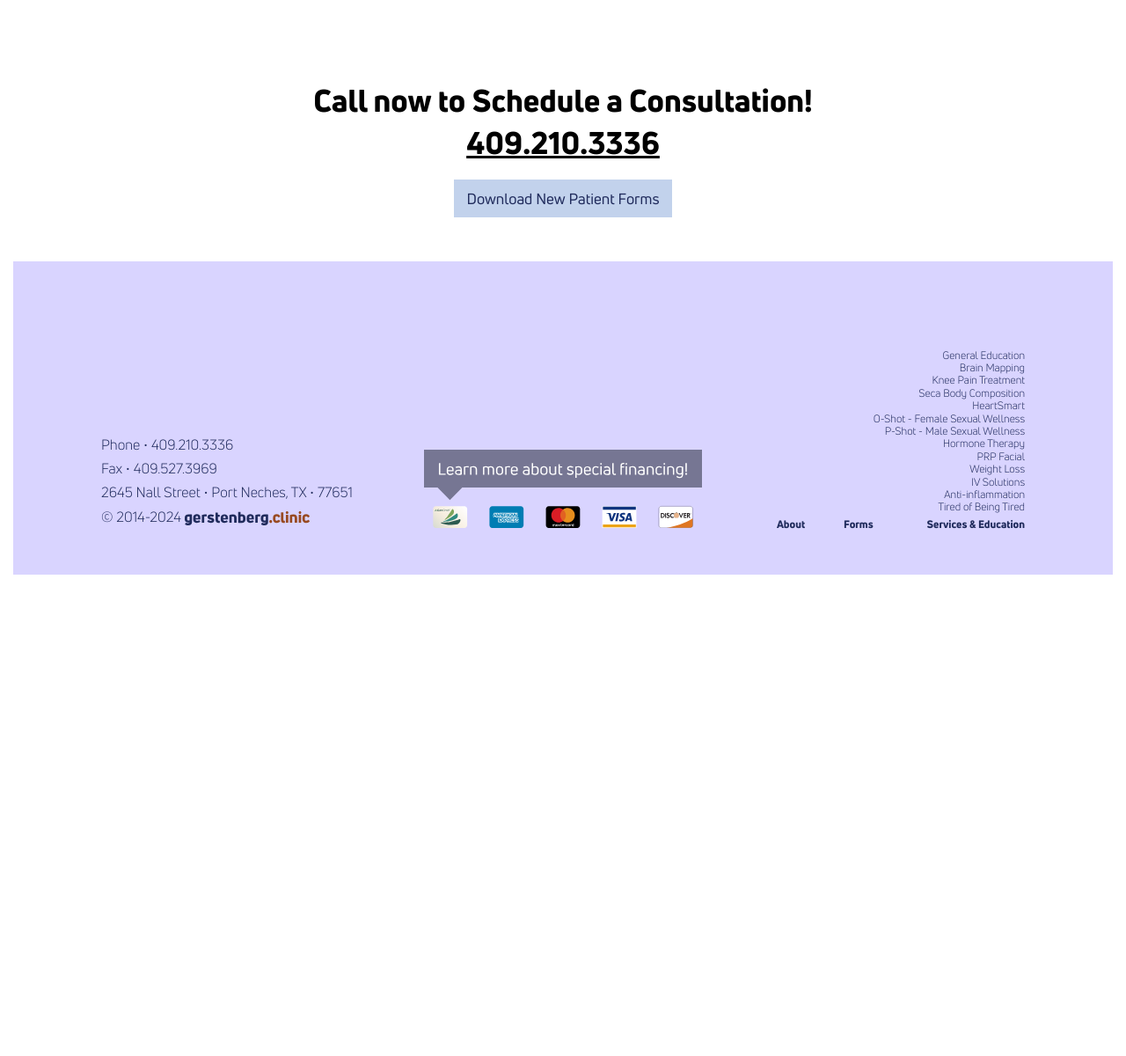
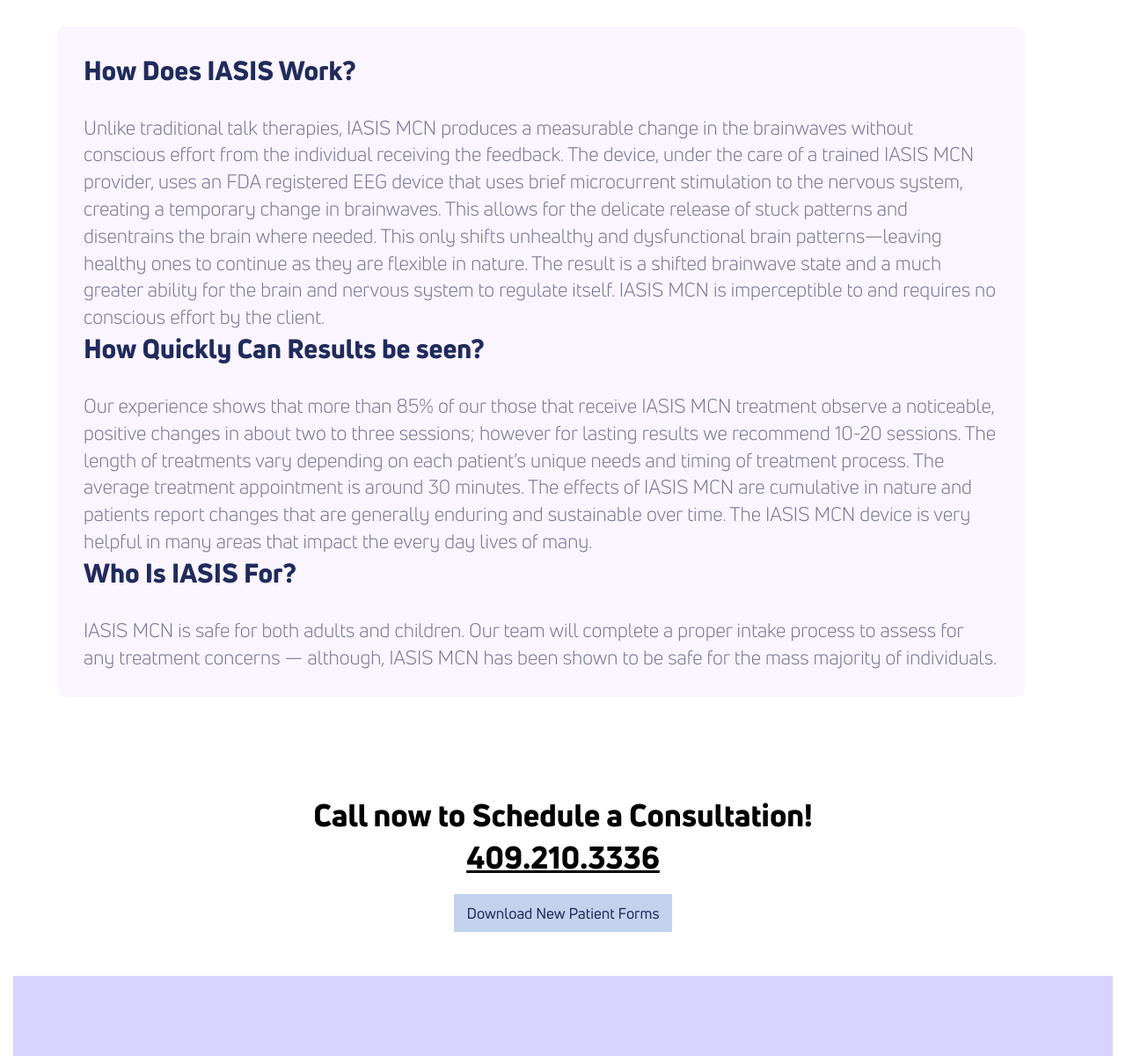
Before and after one commit to theneverwoods/gerstenberg.clinic, a Jekyll site: the page built from services/iasis.html, in a window 1280 px wide and 1400 px high, scrolled down 3717 px. Shown: the part 200-1400 px from the top of the window at 88% size. Built offline with Jekyll 4.4.1, drawn with Linux system fonts in a browser that asks for light colours; before the commit the page ends 4570 px from its top, so only the background shows below that.

Commit message:
Update iasis.html

```diff
--- a/services/iasis.html
+++ b/services/iasis.html
@@ -41,5 +41,15 @@ redirect_from:
 			src="https://www.youtube.com/embed/lfnGQ2kbuBI?si=jhEfDH9evZeJBBvQ"></iframe>
 </div>
 
+<div class="row cards" style=text-align: center>
+  <div class="third card light">
+    <h2>How Does IASIS Work?</h2>
+    <p>Unlike traditional talk therapies, IASIS MCN produces a measurable change in the brainwaves without conscious effort from the individual receiving the feedback. The device, under the care of a trained IASIS MCN provider, uses an FDA registered EEG device that uses brief microcurrent stimulation to the nervous system, creating a temporary change in brainwaves. This allows for the delicate release of stuck patterns and disentrains the brain where needed. This only shifts unhealthy and dysfunctional brain patterns—leaving healthy ones to continue as they are flexible in nature. The result is a shifted brainwave state and a much greater ability for the brain and nervous system to regulate itself. IASIS MCN is imperceptible to and requires no conscious effort by the client.</p>
+      <h2>How Quickly Can Results be seen?</h2>
+      <p>Our experience shows that more than 85% of our those that receive IASIS MCN treatment observe a noticeable, positive changes in about two to three sessions; however for lasting results we recommend 10-20 sessions. The length of treatments vary depending on each patient’s unique needs and timing of treatment process. The average treatment appointment is around 30 minutes. The effects of IASIS MCN are cumulative in nature and patients report changes that are generally enduring and sustainable over time. The IASIS MCN device is very helpful in many areas that impact the every day lives of many.</p>
+      <h2>Who Is IASIS For?</h2>
+      <p>IASIS MCN is safe for both adults and children. Our team will complete a proper intake process to assess for any treatment concerns — although, IASIS MCN has been shown to be safe for the mass majority of individuals.</p>
+  </div>
+</div>
 
 {% include schedule-consultation.html %}
```
